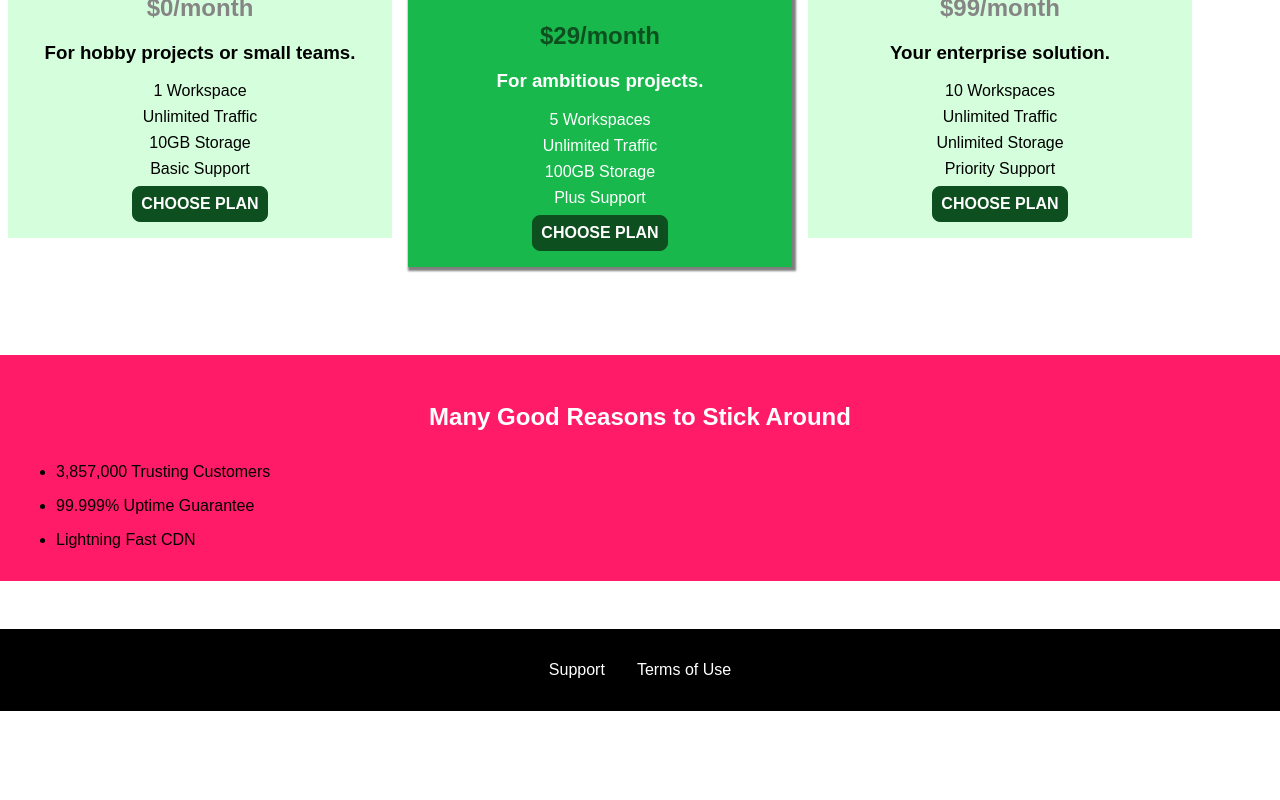
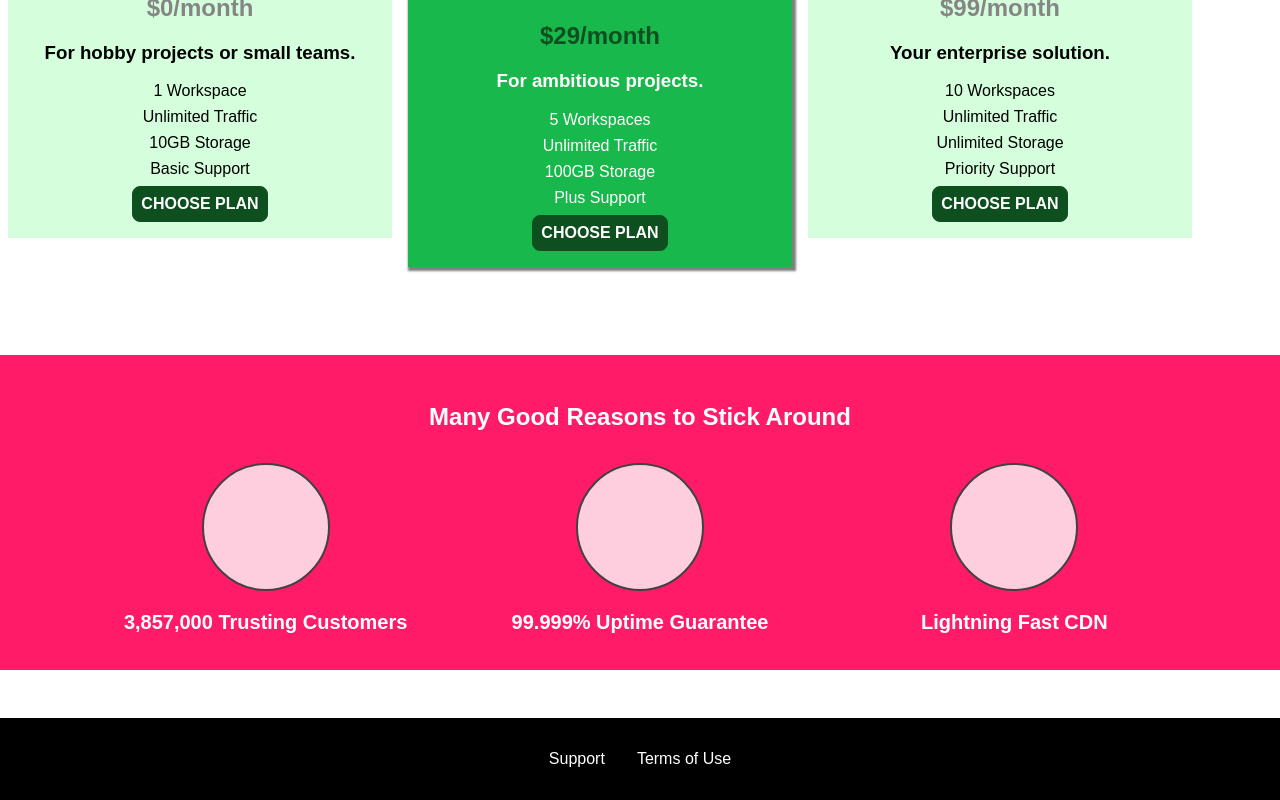
Before and after one commit to passakornsdev/angular-examination, an Angular app: page /css/home in a window 1280 px wide. Shown: the part 757-1557 px from the top of the page. Before the commit the page ends 1468 px from the top, so only its background shows below. Built offline with nearby package versions, Linux system fonts and the light colour scheme.

Commit message:
add image box

```diff
--- a/src/app/modules/learning-css/pages/home/home.component.css
+++ b/src/app/modules/learning-css/pages/home/home.component.css
@@ -96,3 +96,32 @@
   color: white;
   margin: 32px;
 }
+
+.key-feature__list {
+  list-style: none;
+  margin: 0;
+  padding: 0;
+  text-align: center;
+}
+
+.key-feature {
+  display: inline-block;
+  width: 30%;
+  vertical-align: center;
+}
+
+.key-feature__image {
+  background-color: #ffcede;
+  width: 128px;
+  height: 128px;
+  border: 2px solid #424242;
+  border-radius: 50%;
+  margin: 0 auto;
+}
+
+.key-feature__description {
+  text-align: center;
+  font-weight: bold;
+  color: white;
+  font-size: 20px;
+}
--- a/src/app/modules/learning-css/pages/home/home.component.html
+++ b/src/app/modules/learning-css/pages/home/home.component.html
@@ -51,24 +51,24 @@
 </section>
 <section id="key-feature">
   <h1 class="section-title">Many Good Reasons to Stick Around</h1>
-  <ul>
-    <li>
-      <div>
+  <ul class="key-feature__list">
+    <li class="key-feature">
+      <div class="key-feature__image">
 
       </div>
-      <p>3,857,000 Trusting Customers</p>
+      <p class="key-feature__description">3,857,000 Trusting Customers</p>
     </li>
-    <li>
-      <div>
+    <li class="key-feature">
+      <div class="key-feature__image">
 
       </div>
-      <p>99.999% Uptime Guarantee</p>
+      <p class="key-feature__description">99.999% Uptime Guarantee</p>
     </li>
-    <li>
-      <div>
+    <li class="key-feature">
+      <div class="key-feature__image">
 
       </div>
-      <p>Lightning Fast CDN</p>
+      <p class="key-feature__description">Lightning Fast CDN</p>
     </li>
   </ul>
 </section>
```
